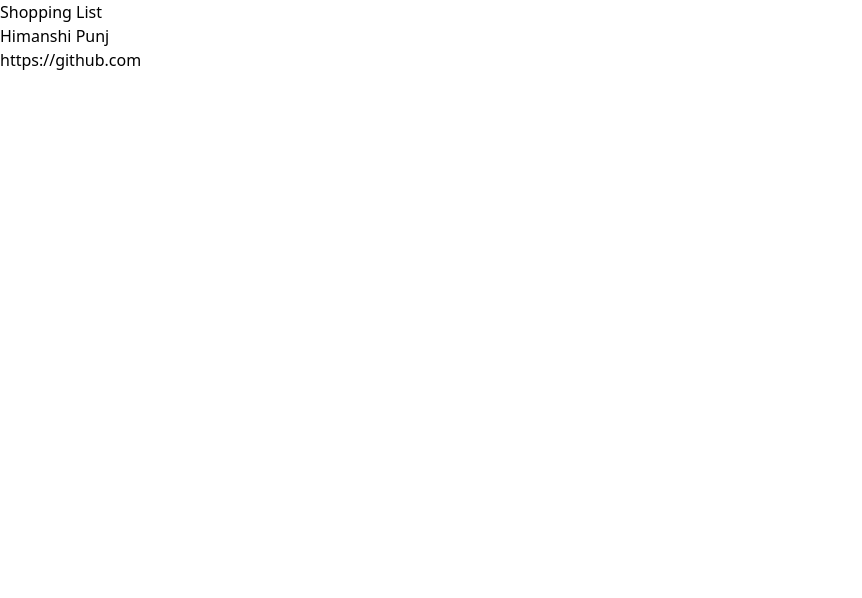
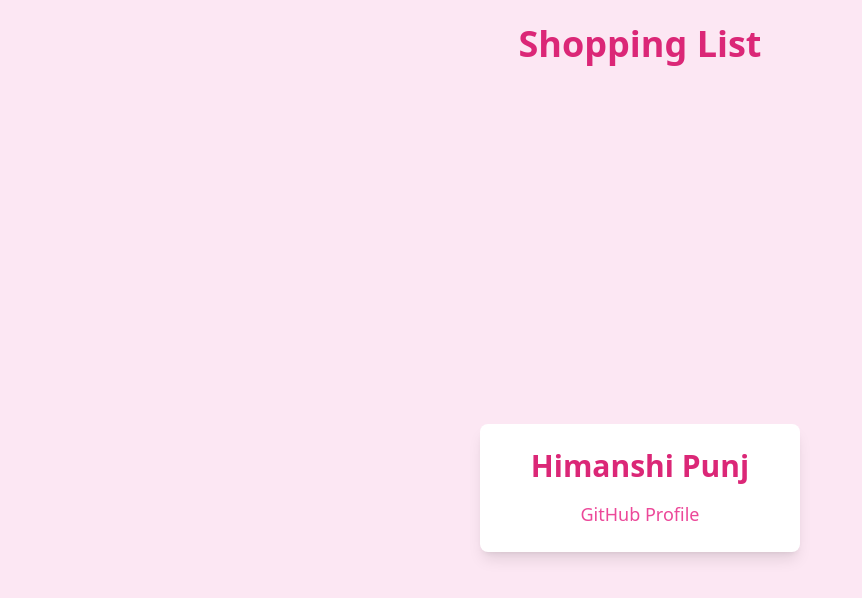
Before and after one commit to Himanshipunj/cprg306-assignments, a Next.js app: page /week-2 in a window 1280 px wide. Shown: the top 598 px of the page, without its empty margins (0-862 px from the left). Built offline with nearby package versions, Linux system fonts and the light colour scheme.

Commit message:
updated week2

```diff
--- a/app/week-2/page.js
+++ b/app/week-2/page.js
@@ -1,9 +1,9 @@
 import StudentInfo from "./student-info.js";
 export default function Page() {
-    return (
-      <main>
-        <h1>Shopping List</h1>
-        <StudentInfo />
-      </main>
-    );
-  }
+  return (
+    <main className="min-h-screen flex flex-col items-center justify-center bg-pink-100 text-gray-800 p-6">
+      <h1 className="text-4xl font-bold text-pink-600 mb-6">Shopping List</h1>
+      <StudentInfo />
+    </main>
+  );
+}
--- a/app/week-2/student-info.js
+++ b/app/week-2/student-info.js
@@ -2,11 +2,18 @@ import Link from "next/link";
 
 export default function StudentInfo() {
   return (
-    <div>
-      <h1>Himanshi Punj</h1>
-      <p>
-        <Link href="https://github.com/Himanshipunj">https://github.com</Link>
-      </p>
+    <div className="min-h-screen flex flex-col items-center justify-center bg-pink-100 text-gray-800 p-6">
+      <div className="bg-white p-6 rounded-lg shadow-lg text-center w-80">
+        <h1 className="text-3xl font-bold text-pink-600 mb-4">Himanshi Punj</h1>
+        <p className="text-lg">
+          <Link
+            href="https://github.com/Himanshipunj"
+            className="text-pink-500 hover:underline"
+          >
+            GitHub Profile
+          </Link>
+        </p>
+      </div>
     </div>
   );
 }
```
